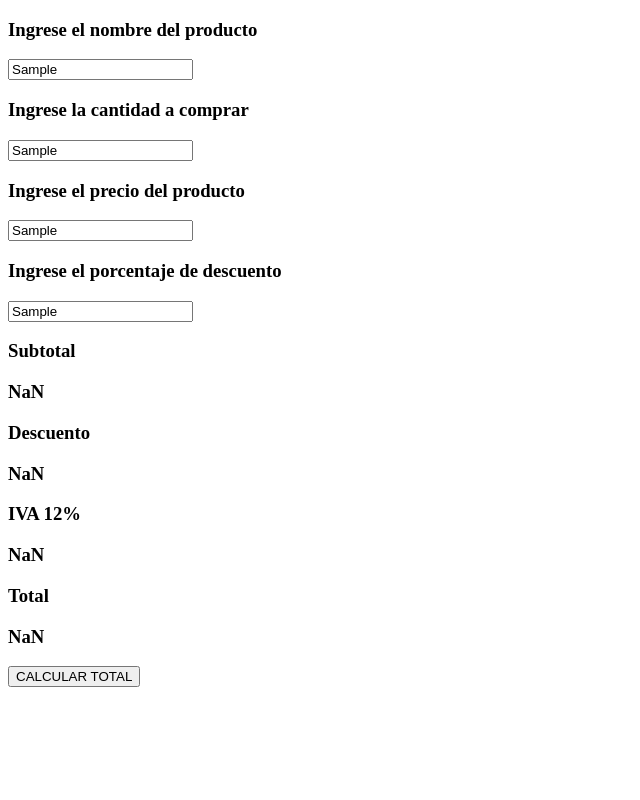
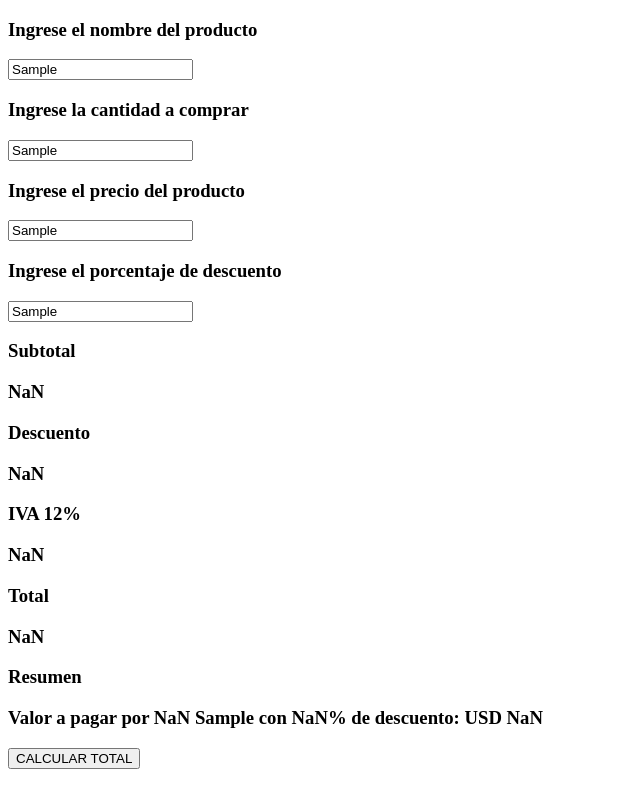
Before and after one commit to AlejandroTene/krakeDev, a plain HTML site: page puntoDeVenta.html in a window 1280 px wide. Both pictures are taken after typing "Sample", "Sample", "Sample", "Sample" into the empty fields and a click on the button "CALCULAR TOTAL". Shown: the whole page, without its empty margins (0-640 px from the left). Drawn offline with Linux system fonts and the light colour scheme.

Commit message:
muestra correctamente el mensaje de resumen

```diff
--- a/puntoDeVenta.html
+++ b/puntoDeVenta.html
@@ -22,7 +22,8 @@
         <h3 id="lblValorIVA">0.0</h3>
         <h3>Total</h3>
         <h3 id="lblTotal">0.0</h3>
-
+        <h3>Resumen</h3>
+        <h3 id="lblResumen"></h3>
         <input type="button" value="CALCULAR TOTAL"
         onclick="calcularValorTotal()"/>
 
--- a/puntoDeVenta.js
+++ b/puntoDeVenta.js
@@ -99,6 +99,8 @@ calcularValorTotal = function () {
             Valor a pagar por 20 cerveza corona con 10% de descuento: USD 48.75
         Si funciona, hacer un commit
     */
+   let mensaje="Valor a pagar por "+cantidad+" "+nombreProducto+" con "+valorDescuento+"% de descuento: USD "+valorTotal;
+   mostrarTexto("lblResumen",mensaje);
 
 }
 limpiar = function () {
```
